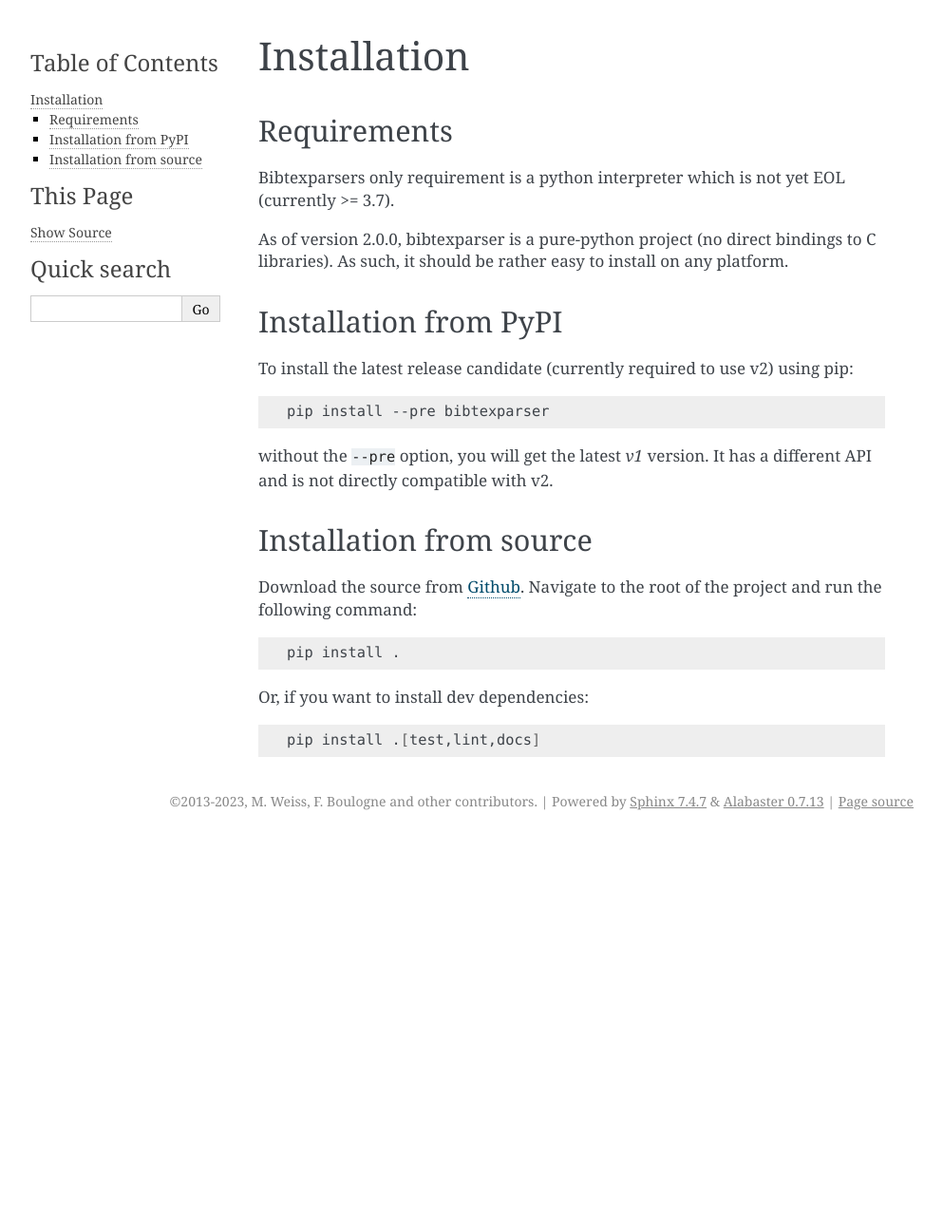
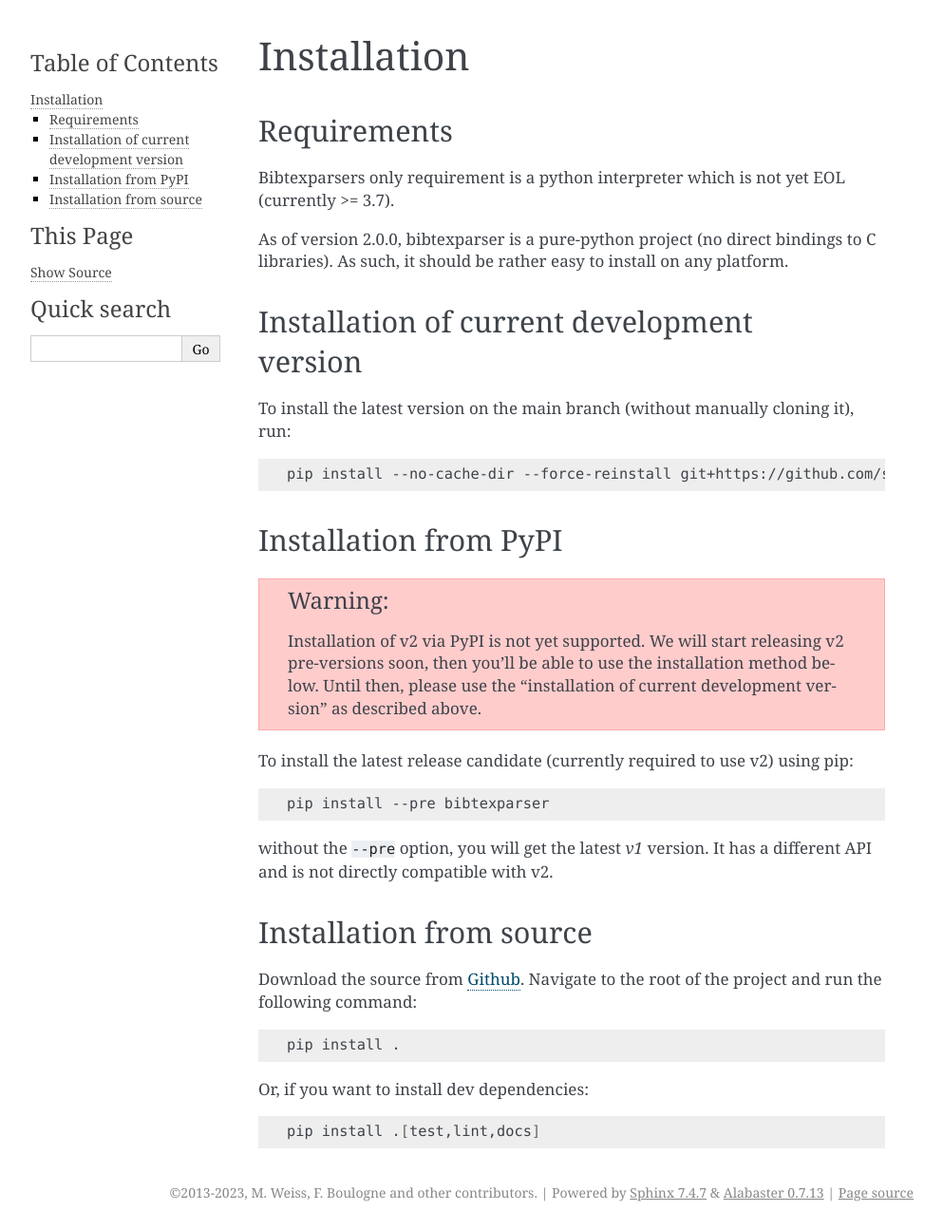
Before and after one commit to sciunto-org/python-bibtexparser, a Sphinx documentation site: the page built from docs/source/install.rst, in a window 1280 px wide. Shown: the whole page at 95% size, without its empty margins (148-1141 px from the left). Built offline with Sphinx 7.4.7, drawn with Linux system fonts in a browser that asks for light colours; before the commit the page ends 900 px from its top, so only the background shows below that.

Commit message:
:pencil: Don't install v2 via PyPI yet

```diff
--- a/docs/source/install.rst
+++ b/docs/source/install.rst
@@ -11,9 +11,22 @@
 As of version 2.0.0, bibtexparser is a pure-python project (no direct bindings to C libraries).
 As such, it should be rather easy to install on any platform.
 
+Installation of current development version
+-------------------------------------------
+
+To install the latest version on the main branch (without manually cloning it), run:
+
+.. code-block:: sh
+
+    pip install --no-cache-dir --force-reinstall git+https://github.com/sciunto-org/python-bibtexparser@main
+
 
 Installation from PyPI
 --------------------------
+
+.. warning::
+    Installation of v2 via PyPI is not yet supported. We will start releasing v2 pre-versions soon, then you'll be able to use the installation method below.
+    Until then, please use the "installation of current development version" as described above.
 
 To install the latest release candidate (currently required to use v2) using pip:
 
```
